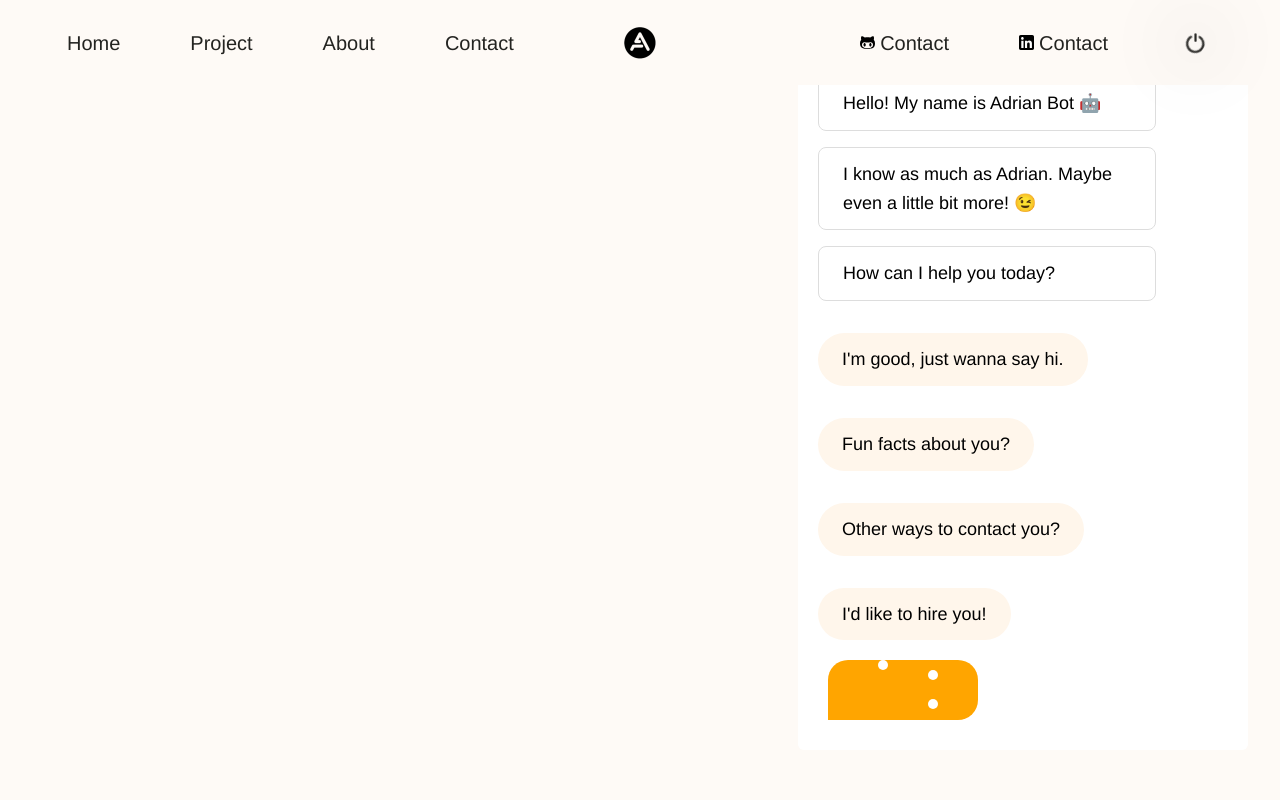
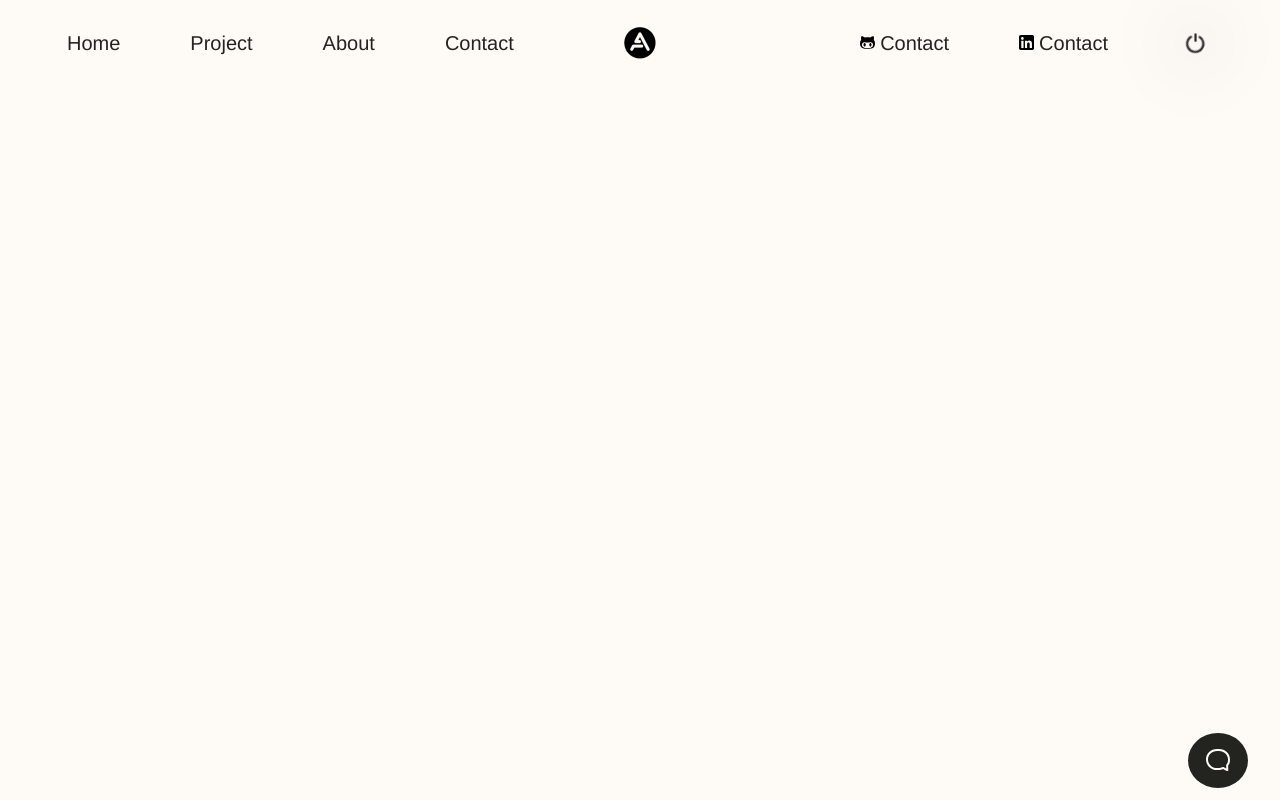
Before and after one commit to ALiuHua/andy-portfolio, a Next.js app: page /contact in a window 1280 px wide. Built offline with nearby package versions, Linux system fonts and the light colour scheme.

Commit message:
add footer components

```diff
--- a/components/layout/Layout.js
+++ b/components/layout/Layout.js
@@ -1,10 +1,12 @@
-import React from "react";
+import React, { useContext } from "react";
 import GlobalStyles from "../../styles/GlobalStyles";
 import { ThemeProvider } from "styled-components";
 import { lightTheme, darkTheme } from "../../styles/Theme";
 import { useThemeMode } from "../../hooks/useThemeMode";
 import { useRouter } from "next/router";
 import { Birds } from "../home/Birds";
+import { BotContext } from "../store/bot-context";
+import BotContextProvider from "../store/bot-context";
 
 import NavBar from "./header/NavBar";
 import Footer from "./footer/Footer";
@@ -12,7 +14,9 @@ const Layout = ({ children }) => {
   const { theme, toggleTheme } = useThemeMode();
   const router = useRouter();
   const currentPath = router.pathname;
+
   return (
+    <BotContextProvider>
       <ThemeProvider theme={theme === "lightTheme" ? lightTheme : darkTheme}>
         <GlobalStyles />
         {currentPath === "/" && <Birds theme={theme} />}
@@ -20,8 +24,9 @@ const Layout = ({ children }) => {
           <NavBar toggleTheme={toggleTheme} />
         </header>
         <main style={{ zIndex: 1 }}>{children}</main>
-      <Footer />
+        <Footer style={{ zIndex: 3 }} />
       </ThemeProvider>
+    </BotContextProvider>
   );
 };
 
--- a/components/layout/footer/ChatBot.js
+++ b/components/layout/footer/ChatBot.js
@@ -1,4 +1,5 @@
 import React, { useState } from "react";
+import { useBotContext } from "../../store/bot-context";
 import {
   RobContainer,
   HeadContainer,
@@ -35,6 +36,7 @@ const ChatBot = () => {
   const [chatStart, setChatStart] = useState(false);
   const [questionState, setQuestionState] = useState(robContent.question);
   const [questionIndex, setQuestionIndex] = useState(null);
+  const { botShown, closeBotUI } = useBotContext();
   const clickHandler = (index) => {
     console.log(index);
     setChatStart(true);
@@ -46,6 +48,8 @@ const ChatBot = () => {
     // console.log(robContentcopy);
   };
   return (
+    <>
+      {botShown && (
         <RobContainer>
           <HeadContainer>
             <Avatar src="/images/avatar/avatar.jpg" alt="avatar photo" />
@@ -53,7 +57,7 @@ const ChatBot = () => {
               <span>Andy Robot</span>
               <span>Ask me a question</span>
             </RobDescription>
-        <CloseIcon onClick={() => {}}>
+            <CloseIcon onClick={closeBotUI}>
               <span />
             </CloseIcon>
           </HeadContainer>
@@ -68,7 +72,9 @@ const ChatBot = () => {
             {chatStart && (
               <>
                 <div>
-              <QuestionLine>{robContent.question[questionIndex]}</QuestionLine>
+                  <QuestionLine>
+                    {robContent.question[questionIndex]}
+                  </QuestionLine>
                 </div>
                 <div>
                   <BotLine>{robContent.answer[questionIndex]}</BotLine>
@@ -81,7 +87,10 @@ const ChatBot = () => {
                 questionIndex === index ? (
                   ""
                 ) : (
-              <BotQuestion key={index} onClick={clickHandler.bind(null, index)}>
+                  <BotQuestion
+                    key={index}
+                    onClick={clickHandler.bind(null, index)}
+                  >
                     {que}
                   </BotQuestion>
                 )
@@ -90,6 +99,8 @@ const ChatBot = () => {
           </ChatContainer>
           <MessageLoader />
         </RobContainer>
+      )}
+    </>
   );
 };
 
--- a/components/layout/footer/ChatBotStyles.js
+++ b/components/layout/footer/ChatBotStyles.js
@@ -77,12 +77,12 @@ export const CloseIcon = styled.div`
 // we must give a fixed height/width to make a container overflow take into effect
 //like in this cast to make scrool bar visiable.
 export const ChatContainer = styled.div`
-  height: 75vh;
+  height: 60vh;
 
   overflow: auto;
 `;
 export const BotLine = styled.p`
-  width: 75%;
+  width: 80%;
   padding: 12px 24px;
   background-color: #fff;
   border-radius: 8px;
--- a/components/layout/footer/Footer.js
+++ b/components/layout/footer/Footer.js
@@ -1,7 +1,71 @@
 import React from "react";
-
+import ChatBot from "./ChatBot";
+import { useBotContext } from "../../store/bot-context";
+import styled from "styled-components";
 const Footer = () => {
-  return <div>Footer</div>;
+  const { botShown, openBotUI } = useBotContext();
+  return (
+    <FooterWrapper>
+      {!botShown && (
+        <Button onClick={openBotUI}>
+          <StyledChatBotIcon />
+        </Button>
+      )}
+      {botShown && <ChatBot></ChatBot>}
+    </FooterWrapper>
+  );
 };
 
 export default Footer;
+export const FooterWrapper = styled.footer`
+  position: fixed;
+  left: 0;
+  bottom: 0;
+  width: 100%;
+  height: 8rem;
+  z-index: 2;
+  display: flex;
+  align-items: center;
+  justify-content: flex-end;
+`;
+export const ChatBotIcon = ({ className }) => {
+  return (
+    <svg
+      className={className}
+      width="52"
+      height="52"
+      viewBox="0 0 52 52"
+      xmlns="http://www.w3.org/2000/svg"
+    >
+      <path
+        fillRule="evenodd"
+        clipRule="evenodd"
+        d="M27.1245 15H24.875C18.869 15 14 19.6557 14 25.3986C14 31.1419 18.869 36.0251 24.875 36.0251H27.1245C28.5007 36.0251 29.8164 35.5501 31.0277 35.1042L34.7099 36.9196C35.5358 37.229 36.4153 36.6034 36.3434 35.7578L36.1004 31.4793C37.7493 29.6565 38 27.9982 38 25.3986C38 19.6557 33.131 15 27.1245 15ZM34.1036 31.5927C34.0733 31.0585 34.2583 30.5344 34.6172 30.1376C35.7262 28.9116 36 27.9263 36 25.3986C36 20.7808 32.0459 17 27.1245 17H24.875C19.954 17 16 20.7808 16 25.3986C16 30.0739 20.0109 34.0251 24.875 34.0251H27.1245C27.9586 34.0251 28.7311 33.8185 30.3367 33.2274C30.851 33.038 31.4205 33.068 31.9121 33.3104L34.2672 34.4715L34.1036 31.5927ZM34.3467 35.8712L34.3439 35.8218C34.3443 35.8381 34.3452 35.8546 34.3467 35.8712Z"
+        fill="#0a192f"
+        // fill={`${theme === "light" ? "#fff" : ""}`}
+      />
+    </svg>
+  );
+};
+export const StyledChatBotIcon = styled(ChatBotIcon)`
+  path {
+    fill: ${({ theme }) => theme.primary};
+  }
+
+  /* fill: ${({ theme }) => theme.primary}; */
+`;
+const Button = styled.button`
+  width: 6rem;
+  height: 5.5rem;
+  display: flex;
+  align-items: center;
+  justify-content: center;
+  border-radius: 50%;
+  border: none;
+  background: none;
+  background-color: ${({ theme }) => theme.secondary};
+  margin-right: 3.2rem;
+  &:hover {
+    background-color: ${({ theme }) => theme.btnHover};
+  }
+`;
--- a/components/layout/footer/MessageLoader.js
+++ b/components/layout/footer/MessageLoader.js
@@ -17,10 +17,14 @@ const Container = styled.div`
   border-radius: 20px 20px 20px 0px;
   margin-bottom: 3rem;
   margin-left: 3rem;
+  display: flex;
+  align-items: center;
+  justify-content: center;
   span {
+    position: relative;
     width: 1rem;
     height: 1rem;
-    margin-left: 5rem;
+
     background-color: white;
     display: inline-block;
     border-radius: 50%;
@@ -29,10 +33,19 @@ const Container = styled.div`
       content: "";
       width: 1rem;
       height: 1rem;
-      margin-left: 5rem;
       background-color: white;
       display: inline-block;
       border-radius: 50%;
+      position: absolute;
+      top: 50%;
+    }
+    &::before {
+      left: 0;
+      transform: translate(-25px, -50%);
+    }
+    &::after {
+      right: 0;
+      transform: translate(25px, -50%);
     }
   }
 `;
--- a/components/layout/header/NavBar.js
+++ b/components/layout/header/NavBar.js
@@ -3,9 +3,10 @@ import { Nav, NavLink, Logo, NavList, LinkWrapper, Icon } from "./NavBarStyles";
 import ThemeToggler from "./ThemeToggler";
 import { useRouter } from "next/router";
 import Image from "next/image";
-const NavBar = ({ toggleTheme }) => {
+import { useBotContext } from "../../store/bot-context";
+const NavBar = ({ toggleTheme, setBotShownState }) => {
   const { pathname } = useRouter();
-
+  const { openBotUI } = useBotContext();
   return (
     <Nav isHome={pathname === "/"}>
       <Logo>
@@ -29,7 +30,7 @@ const NavBar = ({ toggleTheme }) => {
             <span>About</span>
           </NavLink>
         </LinkWrapper>
-        <LinkWrapper>
+        <LinkWrapper onClick={openBotUI}>
           <NavLink href="#">
             <span>Contact</span>
           </NavLink>
@@ -44,7 +45,7 @@ const NavBar = ({ toggleTheme }) => {
           </NavLink>
         </LinkWrapper>
         <LinkWrapper>
-          <NavLink href="www.linkedin.com">
+          <NavLink href="https://github.com/ALiuHua">
             <Icon src="/icons/linkedin.svg" />
             <span>Contact</span>
           </NavLink>
--- /dev/null
+++ b/components/store/bot-context.js
@@ -0,0 +1,31 @@
+import React, { useState, useContext } from "react";
+
+export const BotContext = React.createContext({
+  botShown: false,
+  openBotUI: () => {},
+  closeBotUI: () => {},
+});
+
+const BotContextProvider = ({ children }) => {
+  const [botShown, setBotShown] = useState(false);
+  const openBotUI = () => {
+    setBotShown(true);
+    console.log("clicked open");
+  };
+  const closeBotUI = () => {
+    setBotShown(false);
+    console.log("clicked close");
+  };
+
+  return (
+    <BotContext.Provider value={{ botShown, openBotUI, closeBotUI }}>
+      {children}
+    </BotContext.Provider>
+  );
+};
+export default BotContextProvider;
+
+export const useBotContext = () => {
+  const { botShown, openBotUI, closeBotUI } = useContext(BotContext);
+  return { botShown, openBotUI, closeBotUI };
+};
```
Lines whose indentation alone changed are shown as unchanged.
